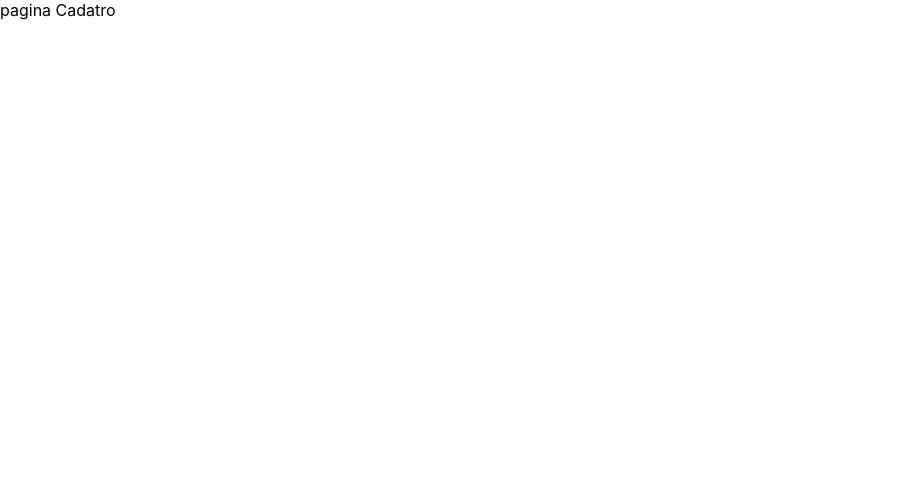
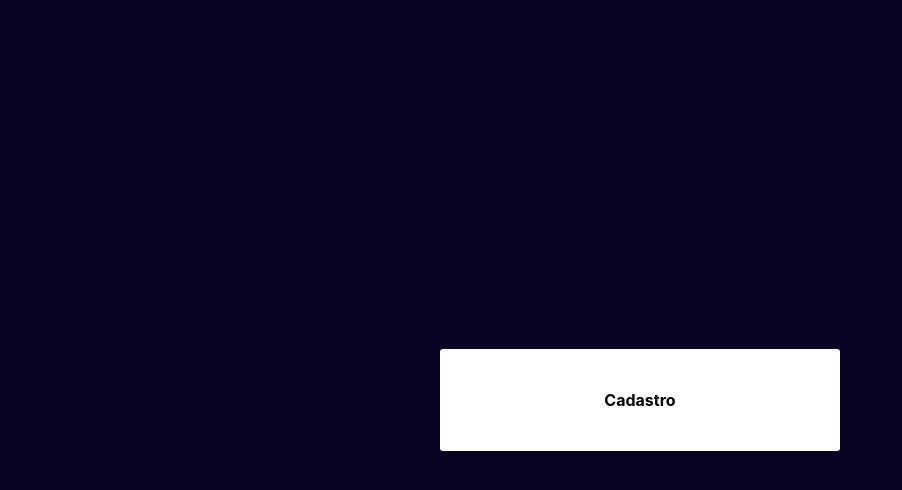
Before and after one commit to CamposLeo95/next-login, a Next.js app: page /cadastro in a window 1280 px wide. Shown: the top 490 px of the page, without its empty margins (0-902 px from the left). Built offline with nearby package versions, Linux system fonts and the light colour scheme.

Commit message:
style(pagesstyles): styling login and cadatro pages

```diff
--- a/pages/cadastro.jsx
+++ b/pages/cadastro.jsx
@@ -1,7 +1,11 @@
-export default function Cadastro() {
+import styles from '../styles/pages.module.css';
+
+import LoginCard from '../src/components/loginCard/LoginCard';
+
+export default function CadastroPage() {
   return (
-    <div>
-      <>pagina Cadatro</>
+    <div className={styles.background}>
+      <LoginCard title={'Cadastro'}></LoginCard>
     </div>
   );
 }
--- /dev/null
+++ b/styles/pages.module.css
@@ -0,0 +1,7 @@
+.background {
+    background-color: rgb(9, 3, 36);
+    min-height: 100vh;
+    display: flex;
+    justify-content: center;
+    align-items: center;
+}
```
Also changed, not shown: pages/login.jsx (+7 -10 lines).
